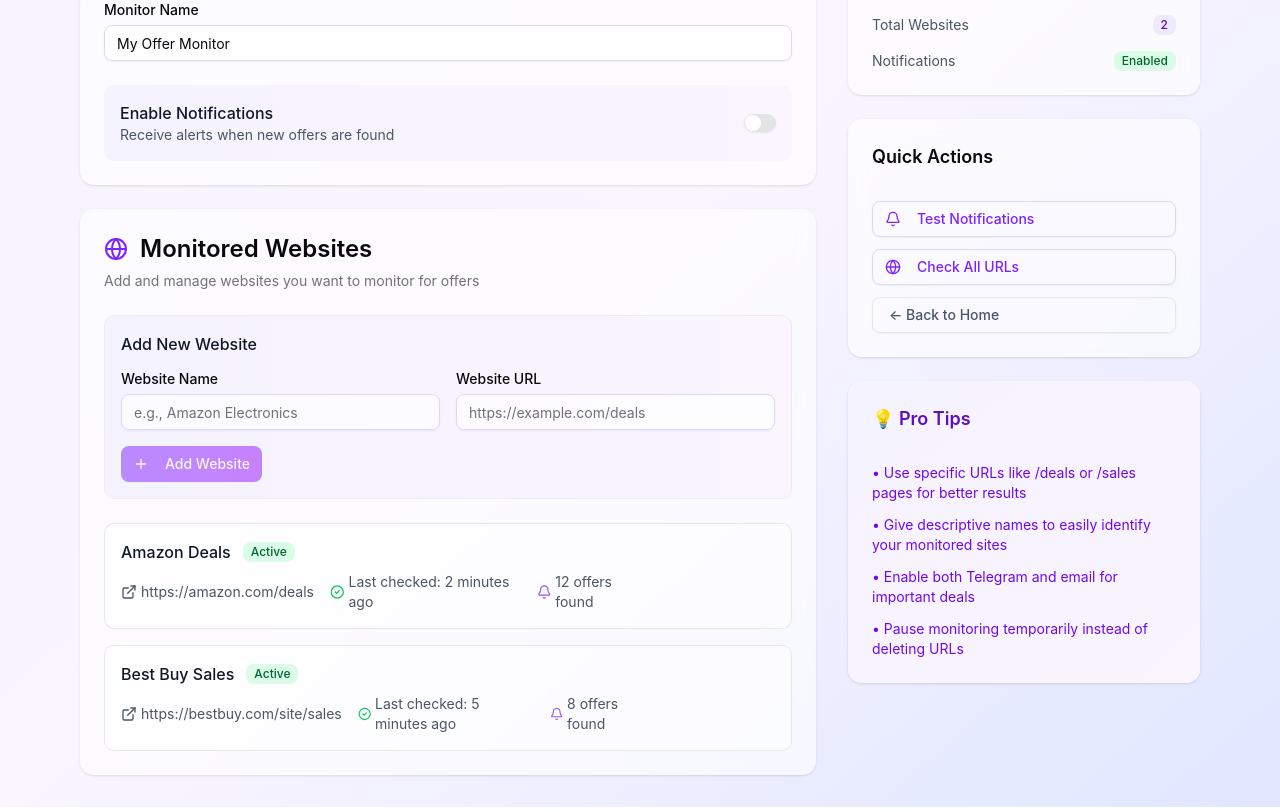
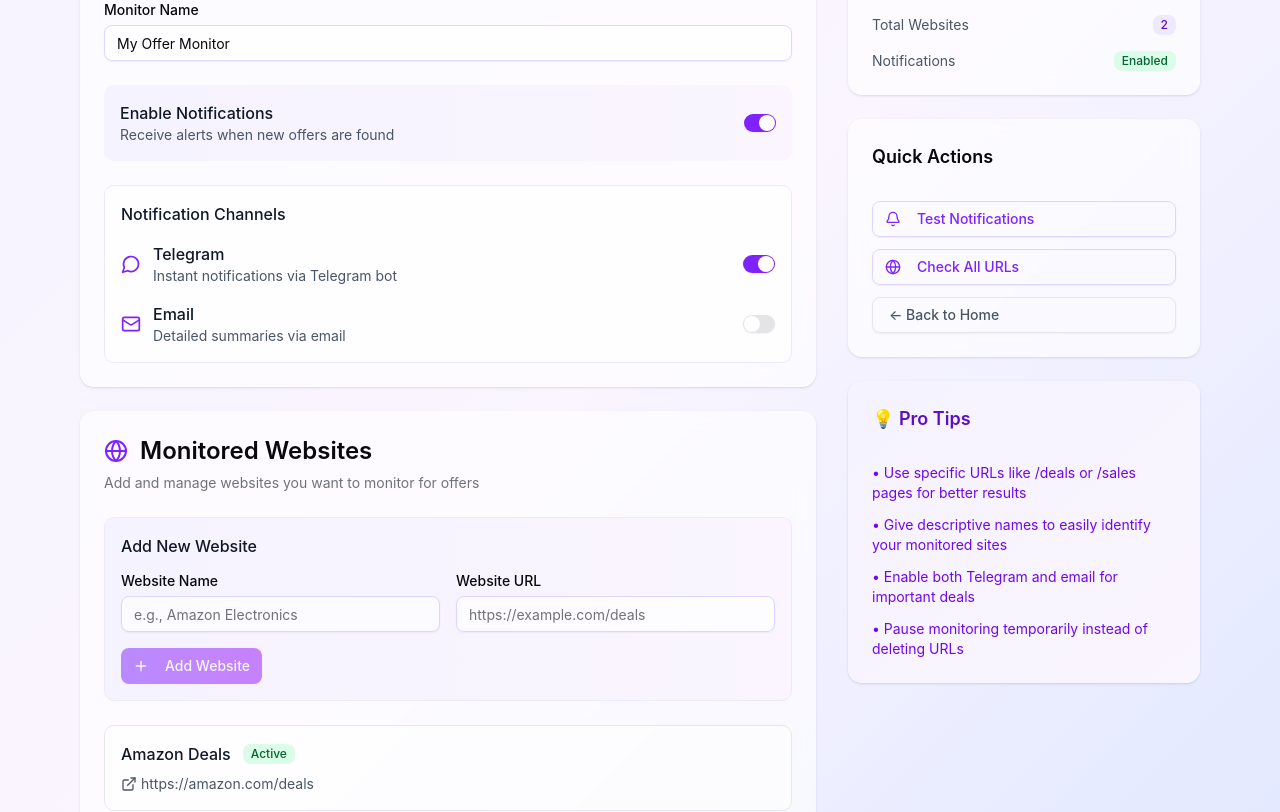
Before and after one commit to nekeal/shargain, a React (Vite) app in the folder frontend/: page /dashboard in a window 1280 px wide. Shown: the part 348-1160 px from the top of the page. Built offline with nearby package versions, Linux system fonts and the light colour scheme.

Commit message:
Refactor OfferMonitor and MonitoredUrl types to use camelCase and update related components

```diff
--- a/frontend/src/components/dashboard/dashboard-sidebar.tsx
+++ b/frontend/src/components/dashboard/dashboard-sidebar.tsx
@@ -38,10 +38,10 @@ export function DashboardSidebar({ offerMonitor, isVisible }: DashboardSidebarPr
           <div className="flex items-center justify-between">
             <span className="text-sm text-gray-600">Notifications</span>
             <Badge
-              className={`border-0 ${offerMonitor.enable_notifications ? "bg-green-100 text-green-800" : "bg-gray-100 text-gray-600"
+              className={`border-0 ${offerMonitor.enableNotifications ? "bg-green-100 text-green-800" : "bg-gray-100 text-gray-600"
                 }`}
             >
-              {offerMonitor.enable_notifications ? "Enabled" : "Disabled"}
+              {offerMonitor.enableNotifications ? "Enabled" : "Disabled"}
             </Badge>
           </div>
         </CardContent>
--- a/frontend/src/components/dashboard/monitored-websites.tsx
+++ b/frontend/src/components/dashboard/monitored-websites.tsx
@@ -15,15 +15,15 @@ interface MonitoredWebsitesProps {
 
 export function MonitoredWebsites({ offerMonitor, setOfferMonitor, isVisible }: MonitoredWebsitesProps) {
   const [newUrl, setNewUrl] = useState({ name: "", url: "" })
-  const [editingUrl, setEditingUrl] = useState<string | null>(null)
+  const [editingUrl, setEditingUrl] = useState<number | null>(null)
 
   const addUrl = () => {
     if (newUrl.name && newUrl.url) {
       const newMonitoredUrl: MonitoredUrl = {
-        id: Date.now().toString(),
+        id: Date.now(),
         name: newUrl.name,
         url: newUrl.url,
-        isActive: true,
+        isActive: true
       }
       setOfferMonitor((prev) => ({
         ...prev,
@@ -33,21 +33,21 @@ export function MonitoredWebsites({ offerMonitor, setOfferMonitor, isVisible }:
     }
   }
 
-  const removeUrl = (id: string) => {
+  const removeUrl = (id: number) => {
     setOfferMonitor((prev) => ({
       ...prev,
       urls: prev.urls.filter((url: MonitoredUrl) => url.id !== id),
     }))
   }
 
-  const toggleUrlActive = (id: string) => {
+  const toggleUrlActive = (id: number) => {
     setOfferMonitor((prev) => ({
       ...prev,
       urls: prev.urls.map((url: MonitoredUrl) => (url.id === id ? { ...url, isActive: !url.isActive } : url)),
     }))
   }
 
-  const updateUrl = (id: string, updates: Partial<MonitoredUrl>) => {
+  const updateUrl = (id: number, updates: Partial<MonitoredUrl>) => {
     setOfferMonitor((prev) => ({
       ...prev,
       urls: prev.urls.map((url: MonitoredUrl) => (url.id === id ? { ...url, ...updates } : url)),
--- a/frontend/src/routes/dashboard.tsx
+++ b/frontend/src/routes/dashboard.tsx
@@ -1,6 +1,6 @@
 import { createFileRoute } from '@tanstack/react-router'
 import { useEffect, useState } from 'react'
-import type {OfferMonitor} from "types/dashboard.ts";
+import type { OfferMonitor } from "types/dashboard.ts";
 import { DashboardHeader } from "@/components/dashboard/dashboard-header.tsx";
 import { MonitorSettings } from '@/components/dashboard/monitor-settings';
 import { MonitoredWebsites } from '@/components/dashboard/monitored-websites';
@@ -13,27 +13,25 @@ export const Route = createFileRoute('/dashboard')({
 function DashboardContent() {
     const [isVisible, setIsVisible] = useState(false)
     const [offerMonitor, setOfferMonitor] = useState<OfferMonitor>({
+        id: 1,
         name: "My Offer Monitor",
+        isActive: true,
+        enableNotifications: true,
         urls: [
             {
-                id: "1",
+                id: 1,
                 name: "Amazon Deals",
                 url: "https://amazon.com/deals",
                 isActive: true,
-                lastChecked: "2 minutes ago",
-                offersFound: 12,
             },
             {
-                id: "2",
+                id: 2,
                 name: "Best Buy Sales",
                 url: "https://bestbuy.com/site/sales",
                 isActive: true,
-                lastChecked: "5 minutes ago",
-                offersFound: 8,
             },
         ],
-        enable_notifications: true,
-        notification_config: {
+        notificationConfig: { // This is a custom field in OfferMonitor
             telegram: true,
             email: false,
         },
--- a/frontend/types/dashboard.ts
+++ b/frontend/types/dashboard.ts
@@ -1,5 +1,5 @@
 export interface MonitoredUrl {
-  id: string
+  id: number
   name: string
   url: string
   isActive: boolean
@@ -8,12 +8,9 @@ export interface MonitoredUrl {
 }
 
 export interface OfferMonitor {
-  id?: number
+  id: number
   name: string
   urls: Array<MonitoredUrl>
-  enable_notifications: boolean
-  notification_config: {
-    telegram: boolean
-    email: boolean
-  }
+  enableNotifications: boolean
+  isActive: boolean
 }
```
